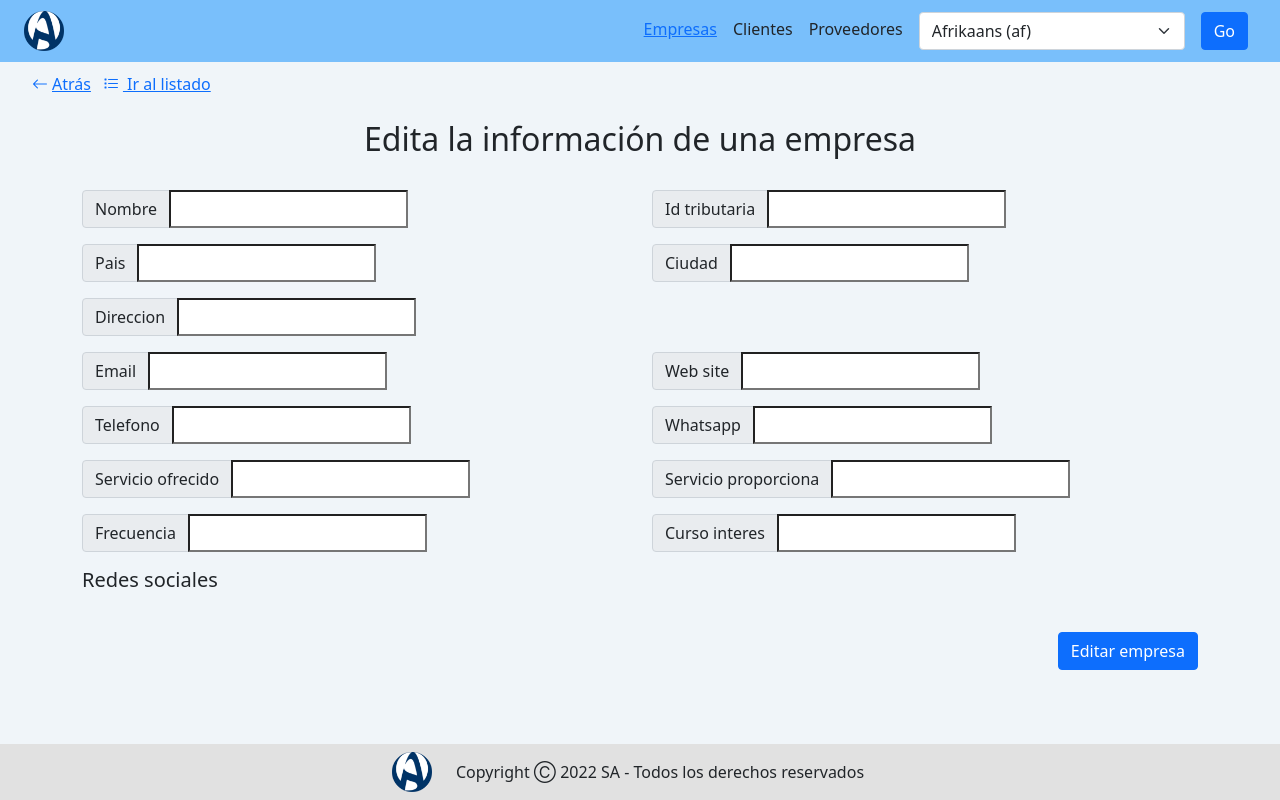
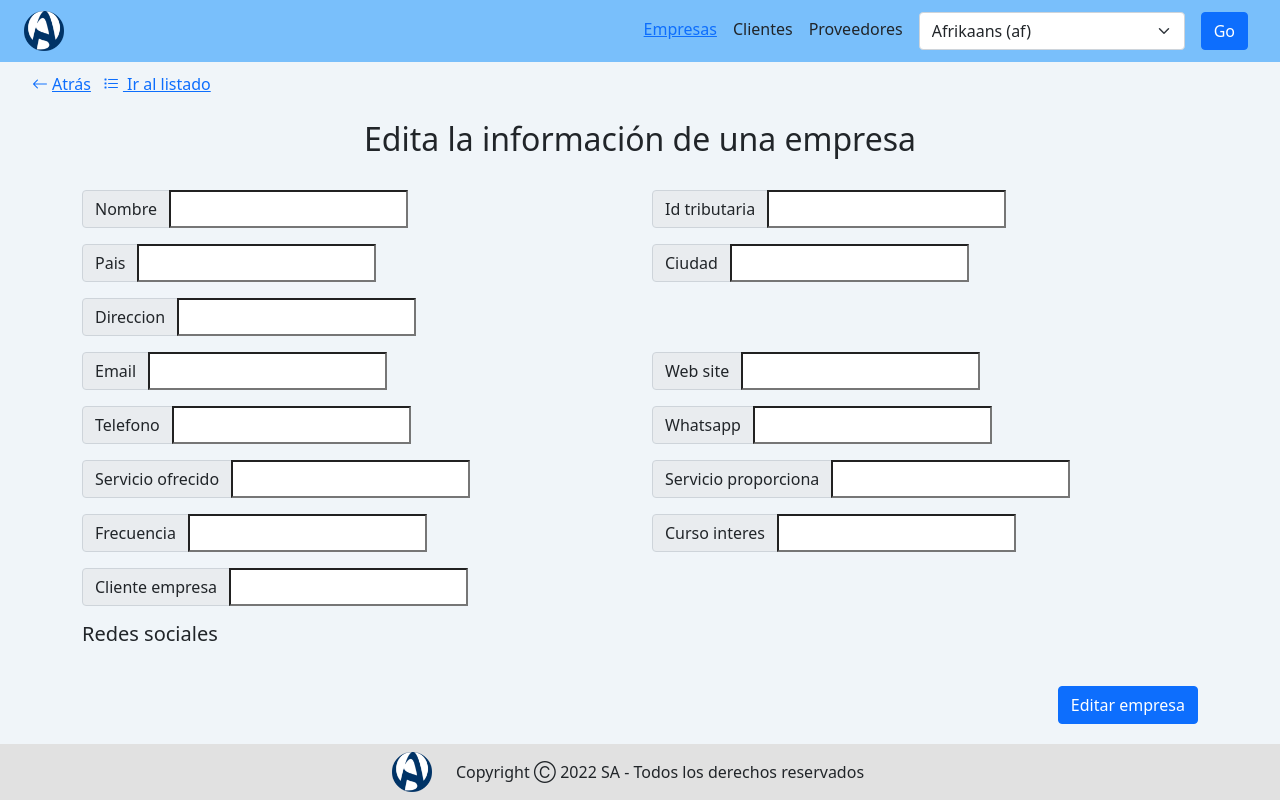
Before and after one commit to diegosanchezp/lab1-ati2, a Django app: template lab_ati/templates/pages/business/create.html in a window 1280 px wide. Run offline with Django 4.2, Linux system fonts and the light colour scheme; the template is opened without the code that fills it: most values are stand-ins (such as "Sample title", 1, 10 or a date in 2020); form fields are guessed from the names that the template uses; some libraries are stand-ins or nearby versions.

Commit message:
Colocar cliente tipo empresa en crear/editar empresa

```diff
--- a/lab_ati/templates/pages/business/create.html
+++ b/lab_ati/templates/pages/business/create.html
@@ -127,6 +127,16 @@
 
         <section class="row">
             <section class="col input-group">
+                <label for="{{ form.cliente_empresa.id_for_label }}" class="input-group-text">{{ form.cliente_empresa.label_tag }}</label>
+                {{ form.cliente_empresa }}
+                {% for error in for.cliente_empresa.errors %}
+                    <span class="invalid-feedback">{{ error }}</span>
+                {% endfor %}
+            </section>
+        </section>
+
+        <section class="row">
+            <section class="col input-group">
                 <h5>{% trans 'Redes sociales' %}</h5>
                 <ul class="list-group list-group w-100" id="socialNetworkList" ></ul>
             </section>
--- a/lab_ati/templates/pages/business/detail.html
+++ b/lab_ati/templates/pages/business/detail.html
@@ -20,6 +20,7 @@
             <p class="card-text"> {% trans 'Servicio que proporciona' %}: {{ object.servicio_proporciona }}</p>
             <p class="card-text"> {% trans 'Frecuencia en que desea mantenerse informado' %}: {{ object.frecuencia }}</p>
             <p class="card-text"> {% trans 'Cursos de interés' %}: {{ object.curso_interes }}</p>
+            <p class="card-text"> {% trans 'Cliente tipo empresa' %}: {{ object.cliente_empresa }}</p>
 
             <section class="d-flex justify-content-center">
                 <a href="{% url 'empresa:edit-business' pk=object.id %}">
```
